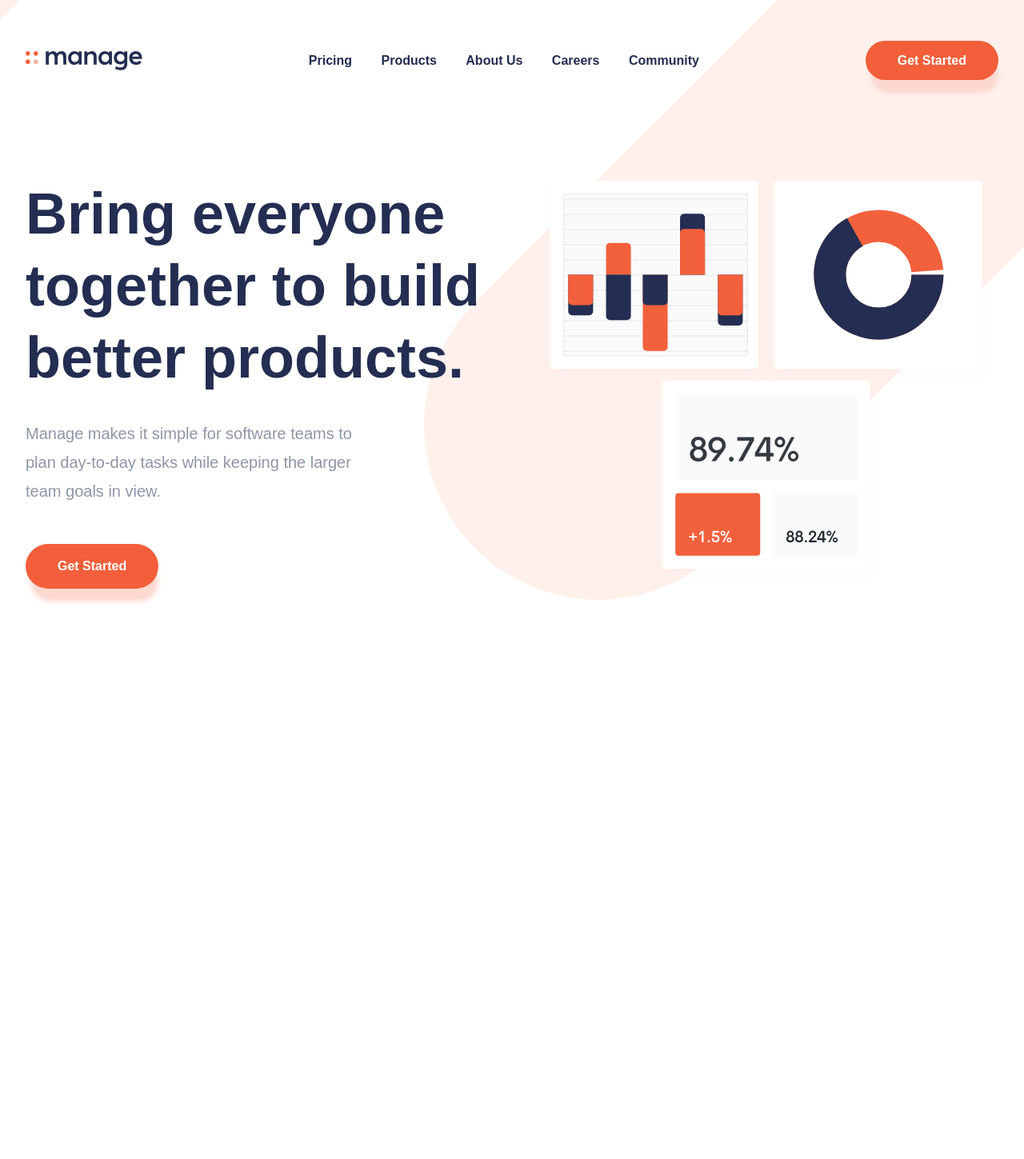
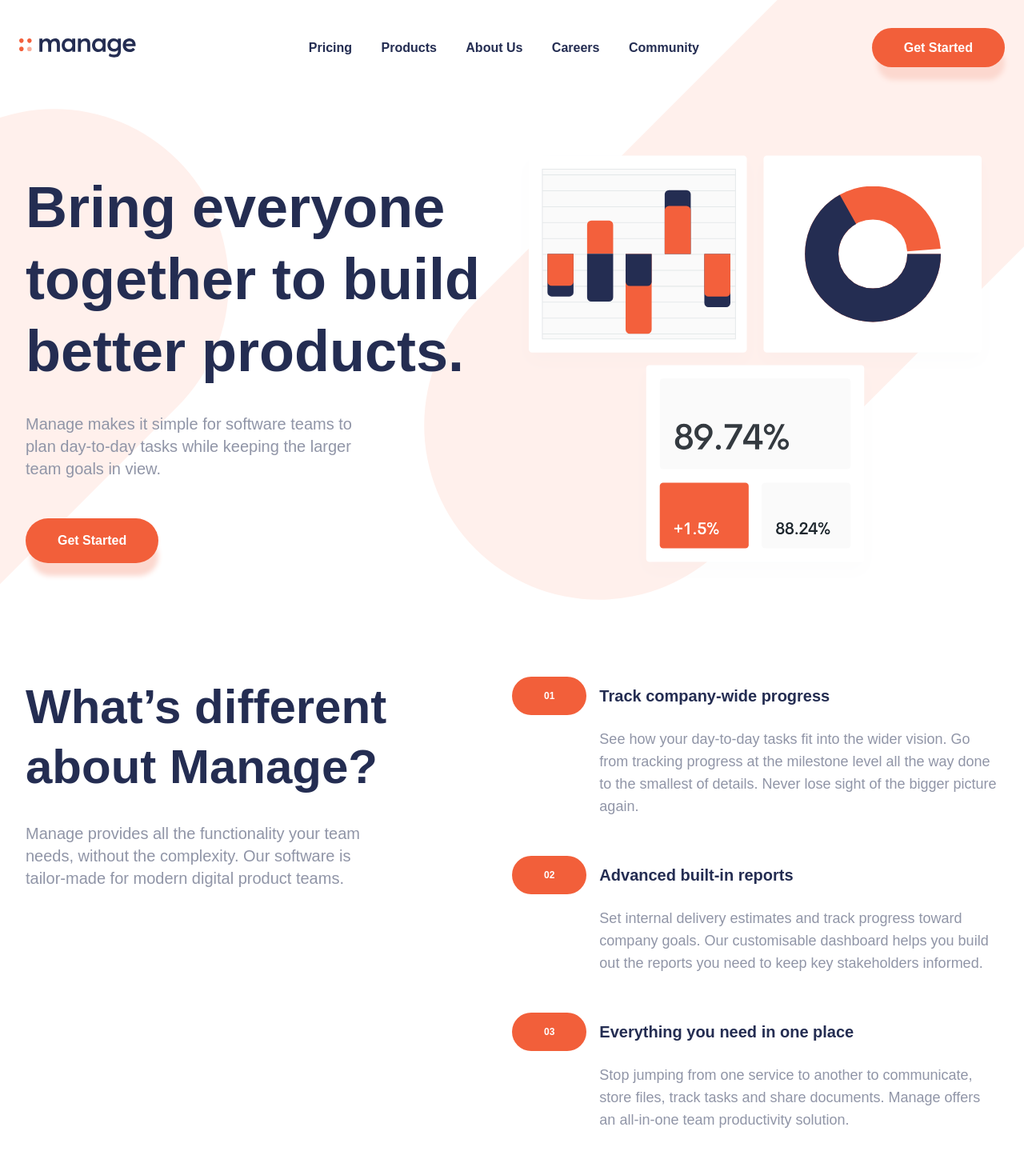
Before and after one commit to fabcodingzest/FE-manage-Landing-Page, a website: page public/index.html in a window 1280 px wide. Shown: the whole page at 80% size. Before the commit the page ends 800 px from the top, so only its background shows below. Drawn offline with nearby package versions, Linux system fonts and the light colour scheme; files that its build step writes are made by us from their sources; files whose address does not match are found by name; a web font is replaced by a local one.

Commit message:
features section completed

```diff
--- a/public/index.html
+++ b/public/index.html
@@ -11,8 +11,8 @@
     <title>Frontend Mentor | Manage landing page</title>
   </head>
   <body class="min-h-full bg-no-repeat bg-contain sm:bg-auto">
-    <header class="xl:container lg:mx-auto px-8 pt-6 md:pt-12">
-      <nav class="flex justify-between items-center py-4">
+    <header class="xl:container lg:mx-auto">
+      <nav class="flex justify-between items-start px-6 pt-12">
         <div class="logo">
           <img class="w-full" src="../images/logo.svg" alt="manage logo" />
         </div>
@@ -23,15 +23,15 @@
           <a class="desktop-links" href="careers"> Careers </a>
           <a class="desktop-links" href="community"> Community </a>
         </div>
-        <div class="hidden lg:block"><a class="red-btn" href="#">Get Started</a></div>
+        <div class="hidden lg:block"><a class="red-btn shadow-red" href="#">Get Started</a></div>
         <div class="hamburger pr-2 lg:hidden">
           <img src="../images/icon-hamburger.svg" alt="hamburger icon" />
         </div>
         <div class="mobile-menu fixed top-0 left-0 min-h-full flex flex-col hidden p-6 w-full bg-gray-800 bg-opacity-20 transition delay-150 duration-300 ease-in-out">
-          <div class="close-icon w-full p-3.5 flex justify-end mb-8 z-50">
+          <div class="close-icon w-full py-5 px-3 flex justify-end z-50">
             <img src="../images/icon-close.svg" alt="close icon" />
           </div>
-          <div class="rounded py-8 px-6 flex flex-col justify-start items-center font-bold bg-white w-full h-full">
+          <div class="mt-8 rounded py-8 px-6 flex flex-col justify-start items-center font-bold bg-white w-full h-full">
             <a href="#pricing" class="py-3"> Pricing </a>
             <a href="#products" class="py-3"> Products </a>
             <a href="#aboutus" class="py-3"> About Us </a>
@@ -41,14 +41,33 @@
         </div>
       </nav>
     </header>
-    <section class="banner xl:container lg:mx-auto px-8 flex flex-col lg:flex-row-reverse my-8 lg:mt-28">
-      <div class="banner-image lg:w-1/2 flex justify-center lg:justify-end">
-        <img src="../images/illustration-intro.svg" alt="illustration-intro" />
+    <section class="banner xl:container lg:mx-auto px-8 flex flex-col md:flex-row-reverse my-8 lg:mt-28">
+      <div class="banner-image md:w-1/2 flex justify-center lg:justify-end items-center">
+        <img class="w-full" src="../images/illustration-intro.svg" alt="illustration-intro" />
       </div>
-      <div class="banner-text lg:w-1/2 flex flex-col justify-center items-center text-center md:items-start md:text-left mt-8 lg:mt-0">
-        <h1 class="text-4xl sm:text-5xl md:text-6xl xl:text-7xl leading-snug xl:leading-tight font-bold text-primary-blue">Bring everyone together to build better products.</h1>
-        <p class="max-w-md sm:text-xl sm:leading-9 pt-8 md:pt-8 pb-12 text-neutral-grayish-blue">Manage makes it simple for software teams to plan day-to-day tasks while keeping the larger team goals in view.</p>
-        <a href="#" class="red-btn">Get Started</a>
+      <div class="banner-text md:w-1/2 flex flex-col justify-center items-center text-center md:items-start md:text-left mt-8 lg:mt-0">
+        <h1 class="text-3xl sm:text-4xl md:text-5xl xl:text-7xl leading-snug xl:leading-tight font-bold text-primary-blue">Bring everyone together to build better products.</h1>
+        <p class="max-w-md text-xs sm:text-xl leading-7 pt-8 md:pt-8 pb-12 text-neutral-grayish-blue">Manage makes it simple for software teams to plan day-to-day tasks while keeping the larger team goals in view.</p>
+        <a href="#" class="red-btn shadow-red">Get Started</a>
+      </div>
+    </section>
+    <section class="features xl:container lg:mx-auto flex flex-col md:flex-row my-8 lg:mt-28">
+      <div class="features-text px-8 md:w-1/2 flex flex-col justify-center items-center text-center md:items-start md:justify-start md:text-left mt-8 lg:mt-0">
+        <h2 class="text-2xl sm:text-3xl md:text-4xl xl:text-6xl leading-snug xl:leading-tight font-bold text-primary-blue">What’s different about Manage?</h2>
+        <p class="max-w-md text-xs sm:text-xl leading-7 pt-8 md:pt-8 pb-12 text-neutral-grayish-blue">Manage provides all the functionality your team needs, without the complexity. Our software is tailor-made for modern digital product teams.</p>
+      </div>
+      <div class="grid grid-cols-m3 pl-8 md:pl-0 md:w-1/2 gap-y-2 md:gap-4">
+        <p class="red-btn text-xs sm:text-md -mr-4 md:mr-0 z-10">01</p>
+        <p class="heading text-xs sm:text-md md:text-xl font-bold text-primary-blue flex items-center justify-start pl-6 md:pl-0 bg-neutral-pale-red md:bg-transparent">Track company-wide progress</p>
+        <p class="para col-start-2 col-end-3 text-xs sm:text-lg leading-7 pr-8 pb-8 text-neutral-grayish-blue">
+          See how your day-to-day tasks fit into the wider vision. Go from tracking progress at the milestone level all the way done to the smallest of details. Never lose sight of the bigger picture again.
+        </p>
+        <p class="red-btn text-xs sm:text-md -mr-4 md:mr-0 z-10">02</p>
+        <p class="heading text-xs sm:text-md md:text-xl font-bold text-primary-blue flex items-center justify-start pl-6 md:pl-0 bg-neutral-pale-red md:bg-transparent">Advanced built-in reports</p>
+        <p class="para col-start-2 col-end-3 text-xs sm:text-lg leading-7 pr-8 pb-8 text-neutral-grayish-blue">Set internal delivery estimates and track progress toward company goals. Our customisable dashboard helps you build out the reports you need to keep key stakeholders informed.</p>
+        <p class="red-btn text-xs sm:text-md -mr-4 md:mr-0 z-10">03</p>
+        <p class="heading text-xs sm:text-md md:text-xl font-bold text-primary-blue flex items-center justify-start pl-6 md:pl-0 bg-neutral-pale-red md:bg-transparent">Everything you need in one place</p>
+        <p class="para col-start-2 col-end-3 text-xs sm:text-lg leading-7 pr-8 pb-8 text-neutral-grayish-blue">Stop jumping from one service to another to communicate, store files, track tasks and share documents. Manage offers an all-in-one team productivity solution.</p>
       </div>
     </section>
     <!-- <pre>
--- a/src/tailwind.css
+++ b/src/tailwind.css
@@ -10,7 +10,7 @@ body {
   color: hsl(228, 39%, 23%);
 }
 
-@media only screen and (min-width: 768px) {
+@media only screen and (min-width: 640px) {
   body {
     background-position: top -4rem right -4rem, bottom 33rem left -33rem;
   }
@@ -23,7 +23,7 @@ body {
 }
 
 .red-btn{
-  @apply bg-primary-red px-8 py-3 rounded-full text-white font-bold shadow-red md:px-10 md:py-4;
+  @apply bg-primary-red px-6 py-2 rounded-full text-white font-bold md:px-10 md:py-4;
 }
 
 @tailwind utilities;
--- a/tailwind.config.js
+++ b/tailwind.config.js
@@ -8,6 +8,9 @@ module.exports = {
       red: "0.2rem 1.2rem 0.4rem -0.2rem hsl(12,88%,90%)",
     },
     extend: {
+      gridTemplateColumns: {
+        m3: "max-content 3fr",
+      },
       colors: {
         primary: {
           blue: "hsl(228, 39%, 23%)",
```
